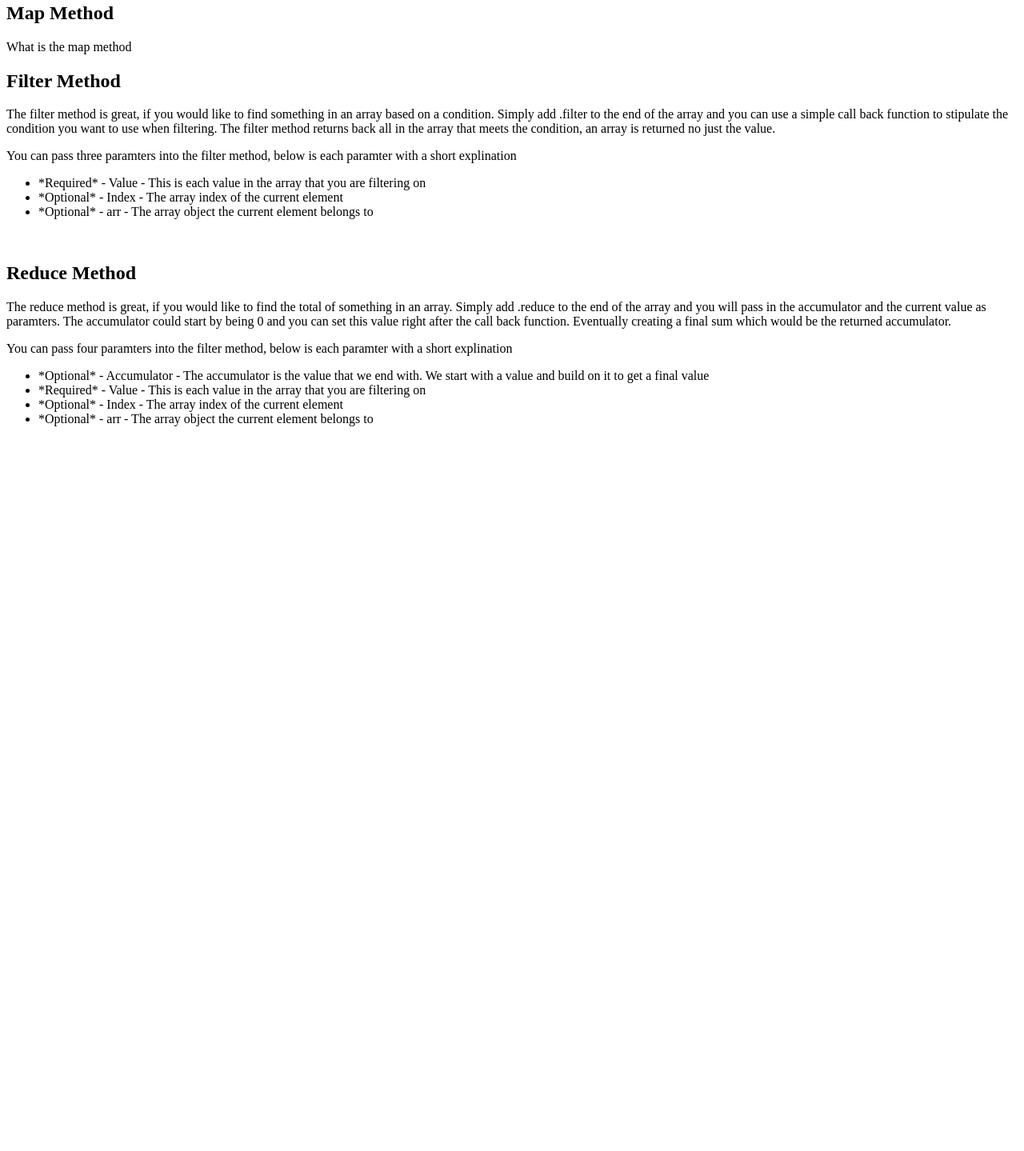
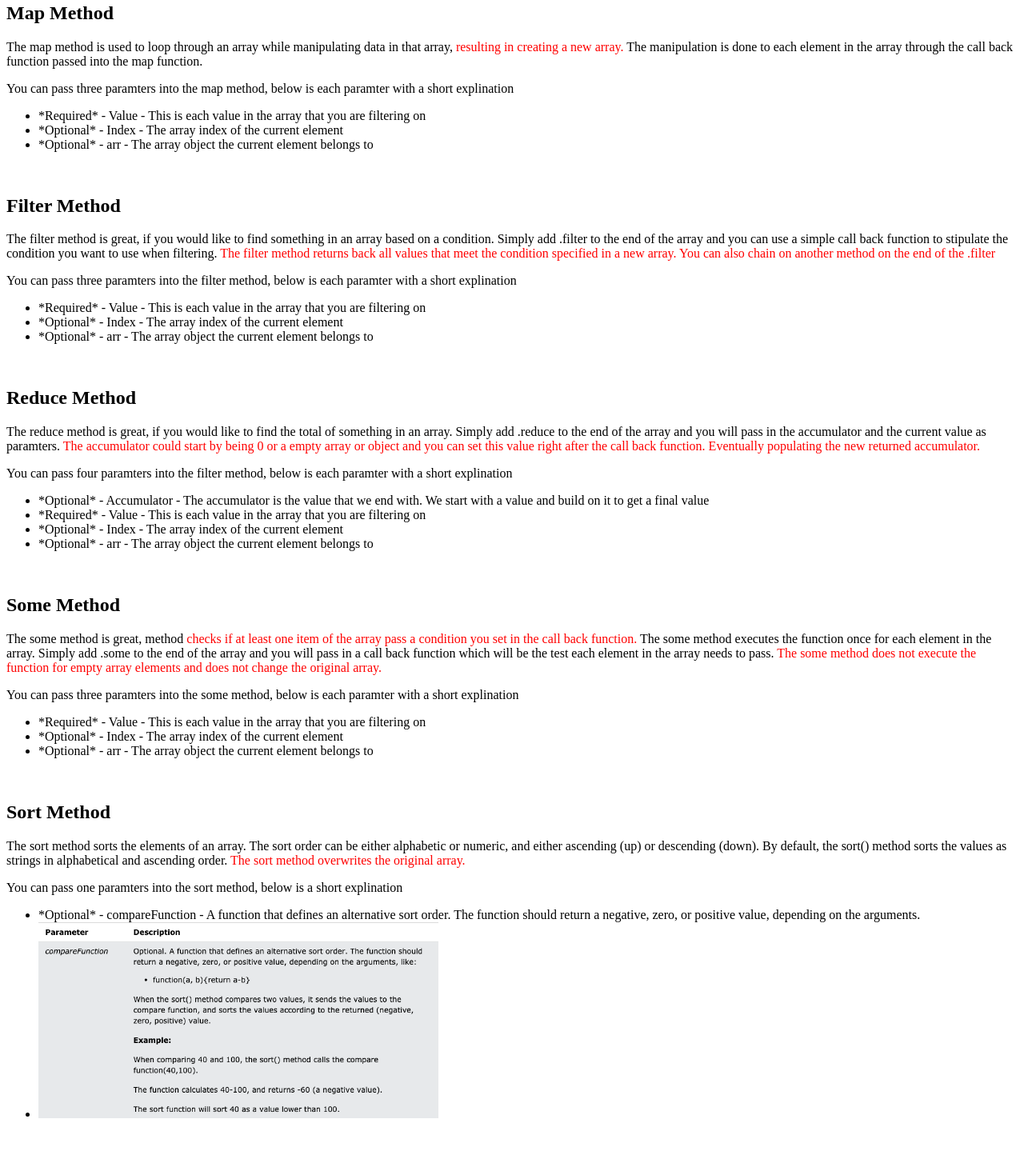
Before and after one commit to amarmohammed20/array-methods, a plain HTML site: page index.html in a window 1280 px wide. Shown: the part 322-1761 px from the top of the page at 80% size. Before the commit the page ends 897 px from the top, so only its background shows below. Drawn offline with Linux system fonts and the light colour scheme.

Commit message:
Some progress on array methods

```diff
--- a/app.js
+++ b/app.js
@@ -79,15 +79,51 @@ const totalCharactersByEyeColour = data.reduce((acc, char) => {
     return acc
 }, {})
 
-// The reduce method - Get total number of characters in all the characters names
+// The reduce method - Get total number of characters in all the characters names.
+// This task you simply start the accumulator with 0 and get the length of each name and add it to the accumulator.
 const totalCharactersAllCharNames = data.reduce((acc, char) => {
-    const characters = char.name;
-    acc[characters] = acc[characters].length
-    console.log()
-}, {})
+   return acc + char.name.length
+}, 0)
 
 
 // ***** JS REDUCE METHOD END******
 
+// ***** JS MAP METHOD START ******
 
-console.log(totalCharactersByEyeColour)
+// Get array of all names
+const charNames = data.map((char => char.name))
+
+// Get array of all heights
+const charHeights = data.map((char => char.height))
+
+// Get array of objects with just name and height properties
+// This was a little tricky as the object had to be wrapped in brackets as it was the return. Originally there was no open bracket before the last curly bracket on line 101, this didnt work.
+const objectNameAndHeight = data.map((char => ({
+    name: char.name, height: char.height})
+    ));
+
+// Get array of all first names
+//Ensure to select 0 index in the new resulting array.
+// I tried the second parameter as 1 in the split but that brought back a new array for each name.
+const charFirstNames = data.map((char => char.name.split(" ")[0]))
+
+// ***** JS MAP METHOD END ******
+
+// ***** JS SOME METHOD START ******
+
+// Is there at least one male character
+const maleChar = data.some(char => char.gender == "male" )
+
+//Is there at least one character with blue eyes
+const eyeColourBlue = data.some(char => char.eye_color == "blue" )
+
+//Is there at least one character taller than 200
+const charTallerThan200 = data.some(char => char.height > "200" )
+
+//Is there at least one character that has a mass less than 50
+const charLessThan50 = data.some(char => char.mass < "50" )
+
+// ***** JS SOME METHOD END ******
+
+
+console.log(charLessThan50)
--- a/index.html
+++ b/index.html
@@ -36,12 +36,19 @@
 
         <section>
             <h2>Map Method</h2>
-            <p>What is the map method</p>
+            <p>The map method is used to loop through an array while manipulating data in that array, <span class="important-point"> resulting in creating a new array.</span> The manipulation is done to each element in the array through the call back function passed into the map function.</p>
+            <p>You can pass three paramters into the map method, below is each paramter with a short explination</p>
+            <ul>
+                <li>*Required* - Value - This is each value in the array that you are filtering on</li>
+                <li>*Optional* - Index -  The array index of the current element</li>
+                <li>*Optional* - arr - The array object the current element belongs to</li>
+            </ul>
+            <img src="" alt="">
         </section>
 
         <section>
             <h2>Filter Method</h2>
-            <p>The filter method is great, if you would like to find something in an array based on a condition. Simply add .filter to the end of the array and you can use a simple call back function to stipulate the condition you want to use when filtering. The filter method returns back all in the array that meets the condition, an array is returned no just the value.</p>
+            <p>The filter method is great, if you would like to find something in an array based on a condition. Simply add .filter to the end of the array and you can use a simple call back function to stipulate the condition you want to use when filtering. <span class="important-point">The filter method returns back all values that meet the condition specified in a new array. You can also chain on another method on the end of the .filter</span></p>
             <p>You can pass three paramters into the filter method, below is each paramter with a short explination</p>
             <ul>
                 <li>*Required* - Value - This is each value in the array that you are filtering on</li>
@@ -49,10 +56,11 @@
                 <li>*Optional* - arr - The array object the current element belongs to</li>
             </ul>
             <img src="" alt="">
+        </section>
 
         <section>
             <h2>Reduce Method</h2>
-                <p>The reduce method is great, if you would like to find the total of something in an array. Simply add .reduce to the end of the array and you will pass in the accumulator and the current value as paramters. The accumulator could start by being 0 and you can set this value right after the call back function. Eventually creating a final sum which would be the returned accumulator.</p>
+            <p>The reduce method is great, if you would like to find the total of something in an array. Simply add .reduce to the end of the array and you will pass in the accumulator and the current value as paramters. <span class="important-point">The accumulator could start by being 0 or a empty array or object and you can set this value right after the call back function. Eventually populating the new returned accumulator.</span></p>
             <p>You can pass four paramters into the filter method, below is each paramter with a short explination</p>
             <ul>
                 <li>*Optional* - Accumulator - The accumulator is the value that we end with. We start with a value and build on it to get a final value</li>
@@ -63,7 +71,29 @@
             <img src="" alt="">
         </section>
 
+        <section>
+            <h2>Some Method</h2>
+            <p>The some method is great, method <span class="important-point">checks if at least one item of the array pass a condition you set in the call back function.</span> The some method executes the function once for each element in the array. Simply add .some to the end of the array and you will pass in a call back function which will be the test each element in the array needs to pass. <span class="important-point">The some method does not execute the function for empty array elements and does not change the original array.</span></p>
+            <p>You can pass three paramters into the some method, below is each paramter with a short explination</p>
+            <ul>
+                <li>*Required* - Value - This is each value in the array that you are filtering on</li>
+                <li>*Optional* - Index -  The array index of the current element</li>
+                <li>*Optional* - arr - The array object the current element belongs to</li>
+            </ul>
+            <img src="" alt="">
         </section>
+
+        <section>
+            <h2>Sort Method</h2>
+            <p>The sort method sorts the elements of an array. The sort order can be either alphabetic or numeric, and either ascending (up) or descending (down). By default, the sort() method sorts the values as strings in alphabetical and ascending order. <span class="important-point">The sort method overwrites the original array.</span>
+            <p>You can pass one paramters into the sort method, below is a short explination</p>
+            <ul>
+                <li>*Optional* - compareFunction - A function that defines an alternative sort order. The function should return a negative, zero, or positive value, depending on the arguments.</li>
+                <li><img src="./images/sort-parameter.png" alt=""></li>
+            </ul>
+            <img src="" alt="">
+        </section>
+
     </main>
 
     <script src="./app.js"></script>
--- a/style.css
+++ b/style.css
@@ -0,0 +1,7 @@
+.important-point {
+    color: red;
+}
+
+img {
+    max-width: 500px;
+}
```
Also changed, not shown: images/sort-parameter.png (added). Lines whose indentation alone changed are shown as unchanged.
